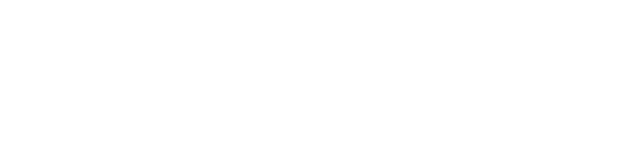
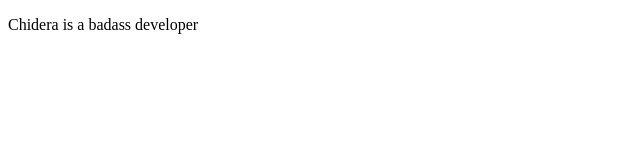
Before and after one commit to oreoluwa212/ulo, a plain HTML site: page index.html in a window 1280 px wide. Shown: the whole page, without its empty margins (0-640 px from the left). Drawn offline with Linux system fonts and the light colour scheme.

Commit message:
oh a new branch!

```diff
--- a/index.html
+++ b/index.html
@@ -4,9 +4,9 @@
    <meta charset="UTF-8">
    <meta http-equiv="X-UA-Compatible" content="IE=edge">
    <meta name="viewport" content="width=device-width, initial-scale=1.0">
-   <title>Document</title>
+   <title>Team</title>
 </head>
 <body>
-
+   <p>Chidera is a badass developer</p>
 </body>
 </html>
--- /dev/null
+++ b/styles.css
@@ -0,0 +1,3 @@
+*{
+   font-size: 16px;
+}
```
Also changed, not shown: 1 other file.
